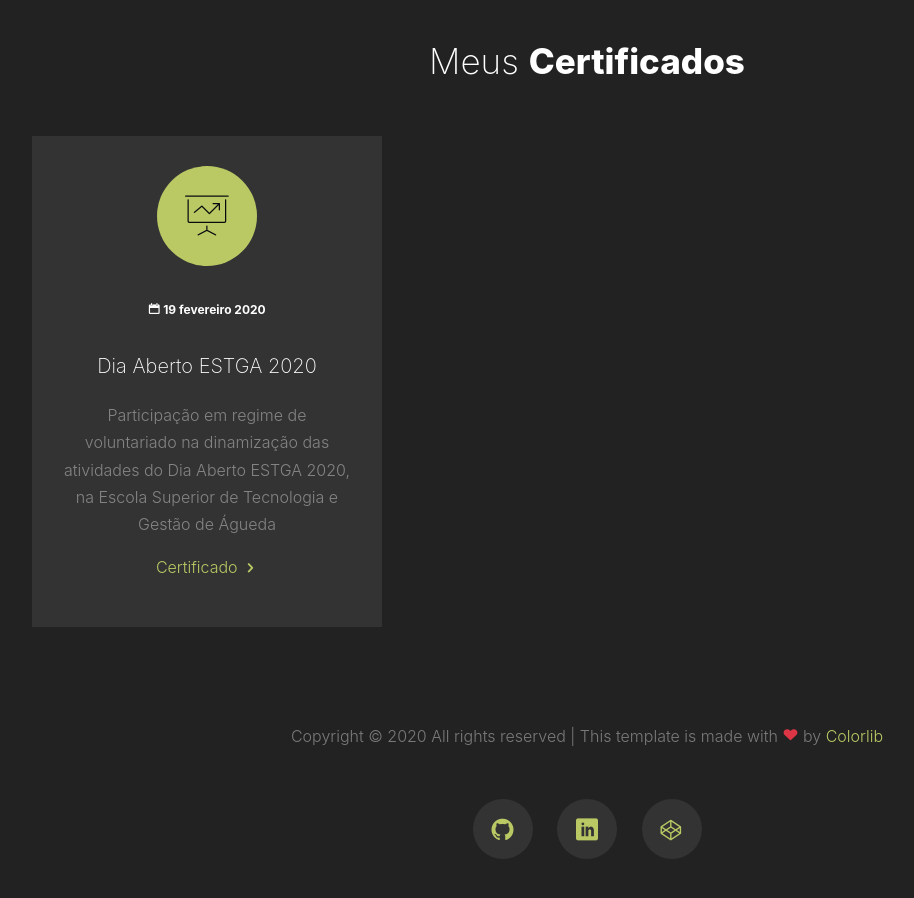
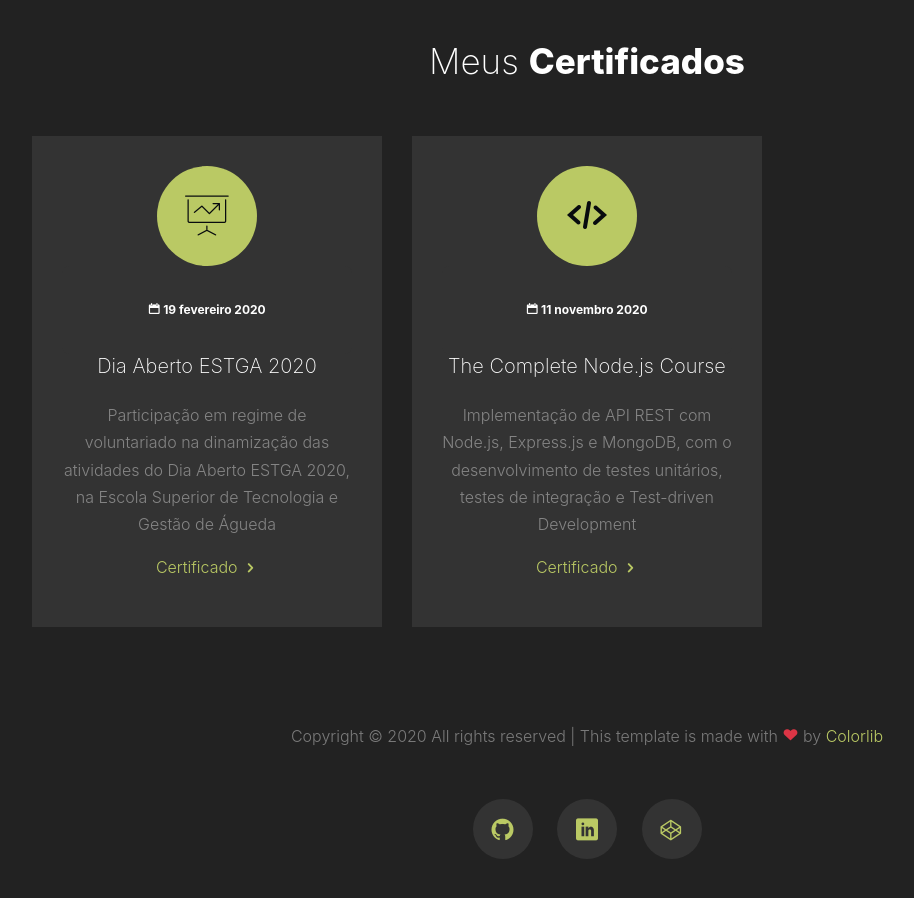
Before and after one commit to rbalreira/personal-website-v1, a plain HTML site: page index.html in a window 1280 px wide. Shown: the part 7920-8818 px from the top of the page, without its empty margins (53-967 px from the left). Drawn offline with nearby package versions, Linux system fonts and the light colour scheme; files whose address does not match are found by name.

Commit message:
Add Node.js certification

```diff
--- a/index.html
+++ b/index.html
@@ -338,7 +338,8 @@
 					<div class="resume-item mb-4">
 						<span class="date"><span class="icon-calendar"></span> março 2020 - julho 2020</span>
 						<h3><span class="icon-suitcase"></span> Estágio Curricular</h3>
-						<p class="mb-1">Curso de Python na vertente do desenvolvimento de aplicações web utilizando a framework Flask.</p>
+						<p class="mb-1">Curso de Python na vertente do desenvolvimento de aplicações web utilizando a
+							framework Flask.</p>
 						<p class="mb-1">Estudo das bibliotecas unittest, pytest e Mock do Python.</p>
 						<p class="mb-1">Estudo do fluxo e metodologias Git.</p>
 						<p class="mb-1">Análise da estrutura de uma aplicação Flask em produção (micro-serviço).</p>
@@ -705,8 +706,23 @@
 						<h3 class="mb-4">Dia Aberto ESTGA 2020</h3>
 						<p>Participação em regime de voluntariado na dinamização das atividades do Dia Aberto ESTGA
 							2020, na Escola Superior de Tecnologia e Gestão de Águeda</p>
-						<p><a href="docs/certificate_open_day.pdf" target="_blank" class="site-link">Certificado <i
-									class="icon-chevron-right"></i></a></p>
+						<p><a href="docs/certificates/certificate_open_day.pdf" target="_blank"
+								class="site-link">Certificado <i class="icon-chevron-right"></i></a></p>
+					</div>
+				</div>
+				<div class="col-md-6 col-lg-4 text-center mb-5">
+					<div class="site-service-item site-animate" data-animate-effect="fadeIn">
+						<span class="icon mb-0">
+							<span class="icon-code"></span>
+						</span>
+						<div class="resume-item">
+							<span class="date"><span class="icon-calendar"></span> 11 novembro 2020</span>
+						</div>
+						<h3 class="mb-4">The Complete Node.js Course</h3>
+						<p>Implementação de API REST com Node.js, Express.js e MongoDB, com o
+							desenvolvimento de testes unitários, testes de integração e Test-driven Development</p>
+						<p><a href="docs/certificates/certificate_nodejs.pdf" target="_blank"
+								class="site-link">Certificado <i class="icon-chevron-right"></i></a></p>
 					</div>
 				</div>
 			</div>
```
Also changed, not shown: 3 other files.
